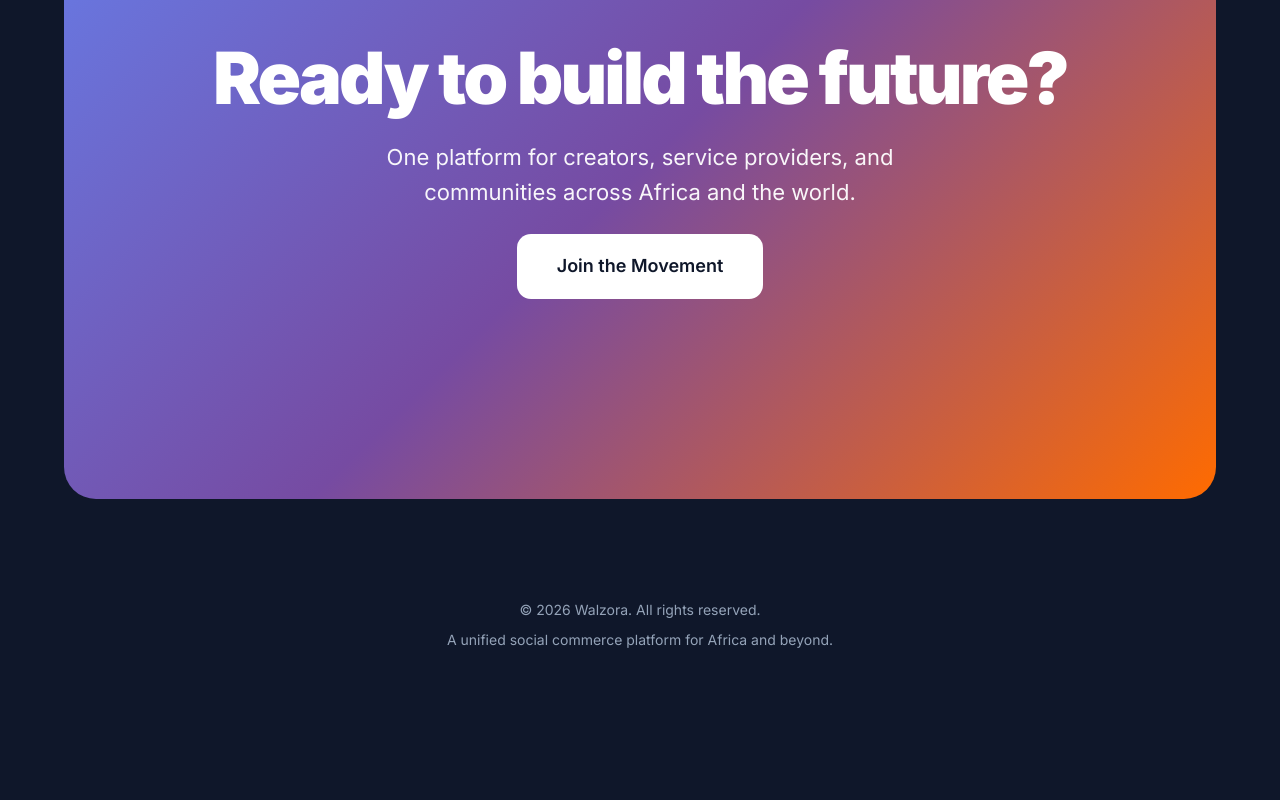
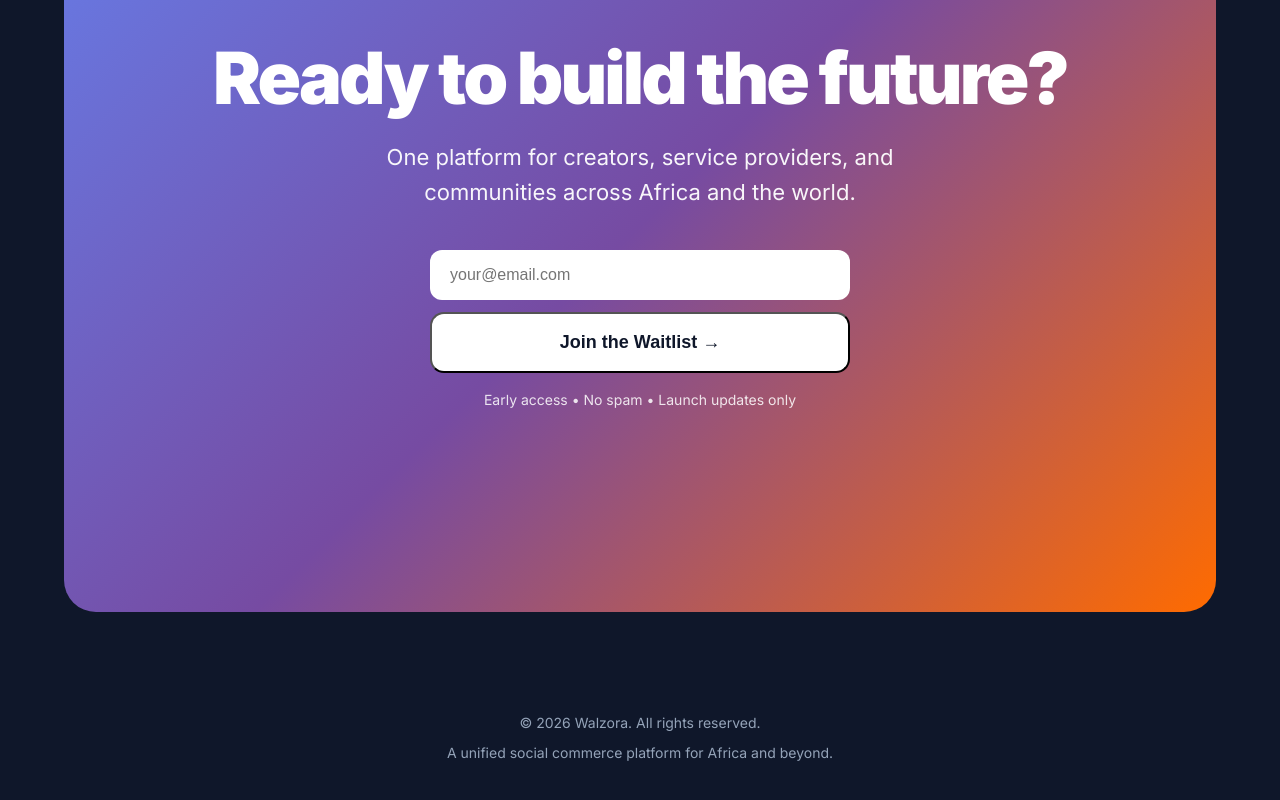
Before and after one commit to adewalz/walzorapresent, a plain HTML site: page index.html in a window 1280 px wide. Shown: the part 4129-4929 px from the top of the page. Before the commit the page ends 4841 px from the top, so only its background shows below. Drawn offline with Linux system fonts and the light colour scheme.

Commit message:
Implement waitlist form in index.html
Added a waitlist form with email input and submission button.

```diff
--- a/index.html
+++ b/index.html
@@ -284,7 +284,28 @@
     <p style="font-size:22px; max-width:560px; margin:24px auto; opacity:0.95;">
       One platform for creators, service providers, and communities across Africa and the world.
     </p>
-    <a href="#" onclick="alert('Thank you for your interest in Walzora! In a real deployment this would link to waitlist or demo.')" class="btn btn-primary" style="background:white; color:#0F172A; font-size:18px; padding:18px 40px;">Join the Movement</a>
+
+    <!-- Waitlist Form -->
+    <div style="max-width: 420px; margin: 40px auto 0;">
+      <form action="https://formspree.io/f/xwvdyqze" method="POST" style="display: flex; flex-direction: column; gap: 12px;">
+        <input
+          type="email"
+          name="email"
+          placeholder="your@email.com"
+          required
+          style="padding: 16px 20px; border-radius: 12px; border: none; font-size: 16px;">
+
+        <button
+          type="submit"
+          class="btn btn-primary"
+          style="background:white; color:#0F172A; font-size:18px; padding:18px 40px; justify-content:center;">
+          Join the Waitlist →
+        </button>
+      </form>
+      <p style="margin-top: 16px; font-size: 14px; opacity: 0.85;">
+        Early access • No spam • Launch updates only
+      </p>
+    </div>
   </div>
 </section>
 
```
